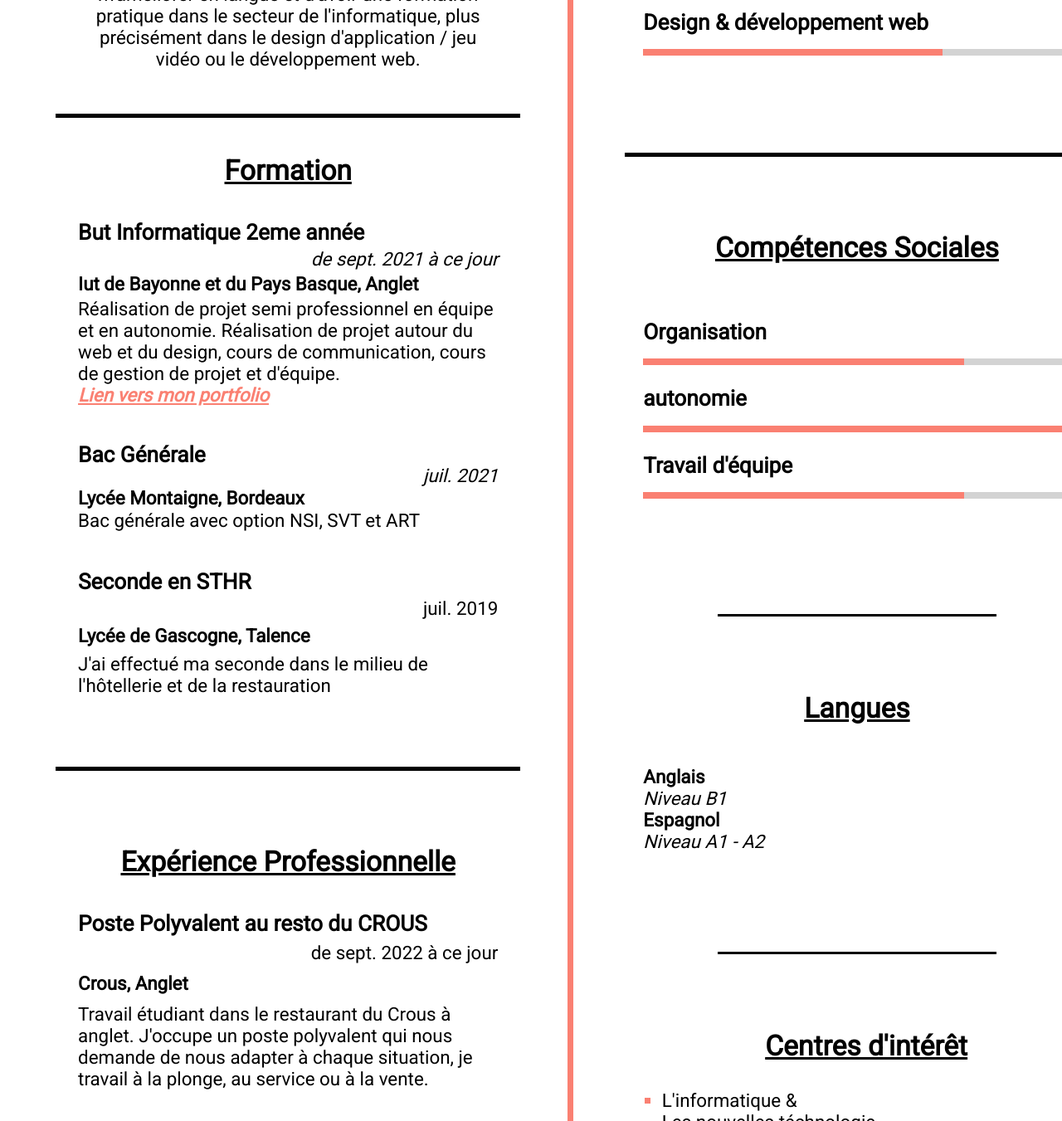
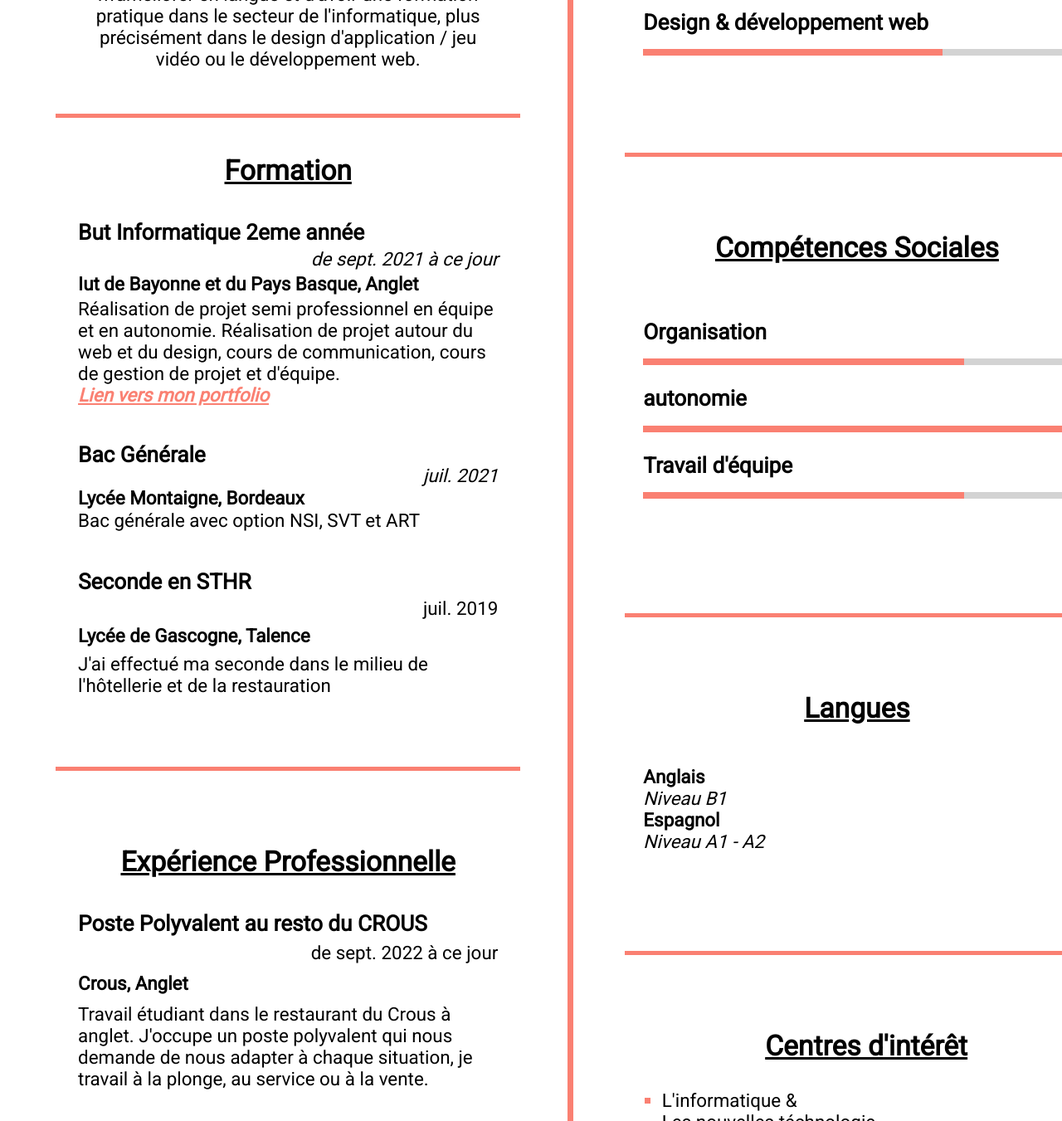
Before and after one commit to RemiDup1/Site-web, a plain HTML site: page main.html in a window 1280 px wide. Shown: the part 760-2111 px from the top of the page at 83% size. Drawn offline with nearby package versions, Linux system fonts and the light colour scheme.

Commit message:
modification couleur séparateur

```diff
--- a/style.css
+++ b/style.css
@@ -128,7 +128,7 @@ main{
     grid-row: 2;
     grid-column: 1;
     align-self: center;
-    background-color: black;
+    background-color: salmon;
     height: 3px;
     width: 15em;
     margin:auto;
@@ -218,7 +218,7 @@ main{
     grid-row: 4;
     grid-column: 1;
     align-self: center;
-    background-color: black;
+    background-color: salmon;
     height: 3px;
     width: 15em;
     margin: auto;
@@ -341,7 +341,7 @@ main{
     grid-row: 2;
     grid-column: 1;
     align-self: center;
-    background-color: black;
+    background-color: salmon;
     height: 3px;
     width: 15em;
     margin:auto;
@@ -386,7 +386,7 @@ main{
     grid-row: 4;
     grid-column: 1;
     align-self: center;
-    background-color: black;
+    background-color: salmon;
     height: 3px;
     width: 15em;
     margin:auto;
@@ -433,7 +433,7 @@ main{
     grid-row: 6;
     grid-column: 1;
     align-self: center;
-    background-color: black;
+    background-color: salmon;
     height: 3px;
     width: 15em;
     margin:auto;
@@ -560,11 +560,11 @@ main{
         height: 5px;
         width: 25em;
     }
-    #trait_grid_gauche_2{
+    #trait_grid_droit_2{
         height: 5px;
         width: 25em;
     }
-    #trait_grid_gauche_3{
+    #trait_grid_droit_3{
         height: 5px;
         width: 25em;
     }
```
